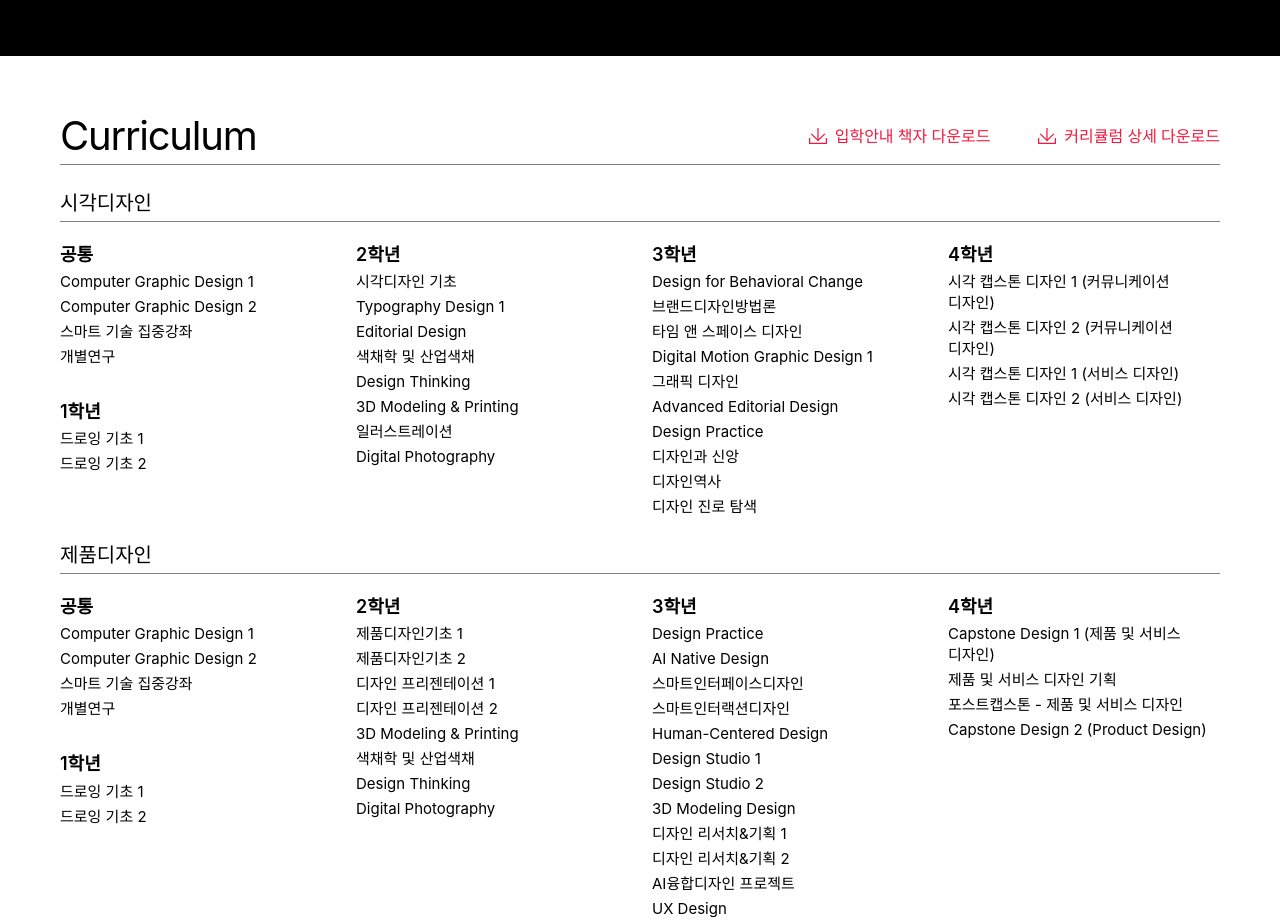
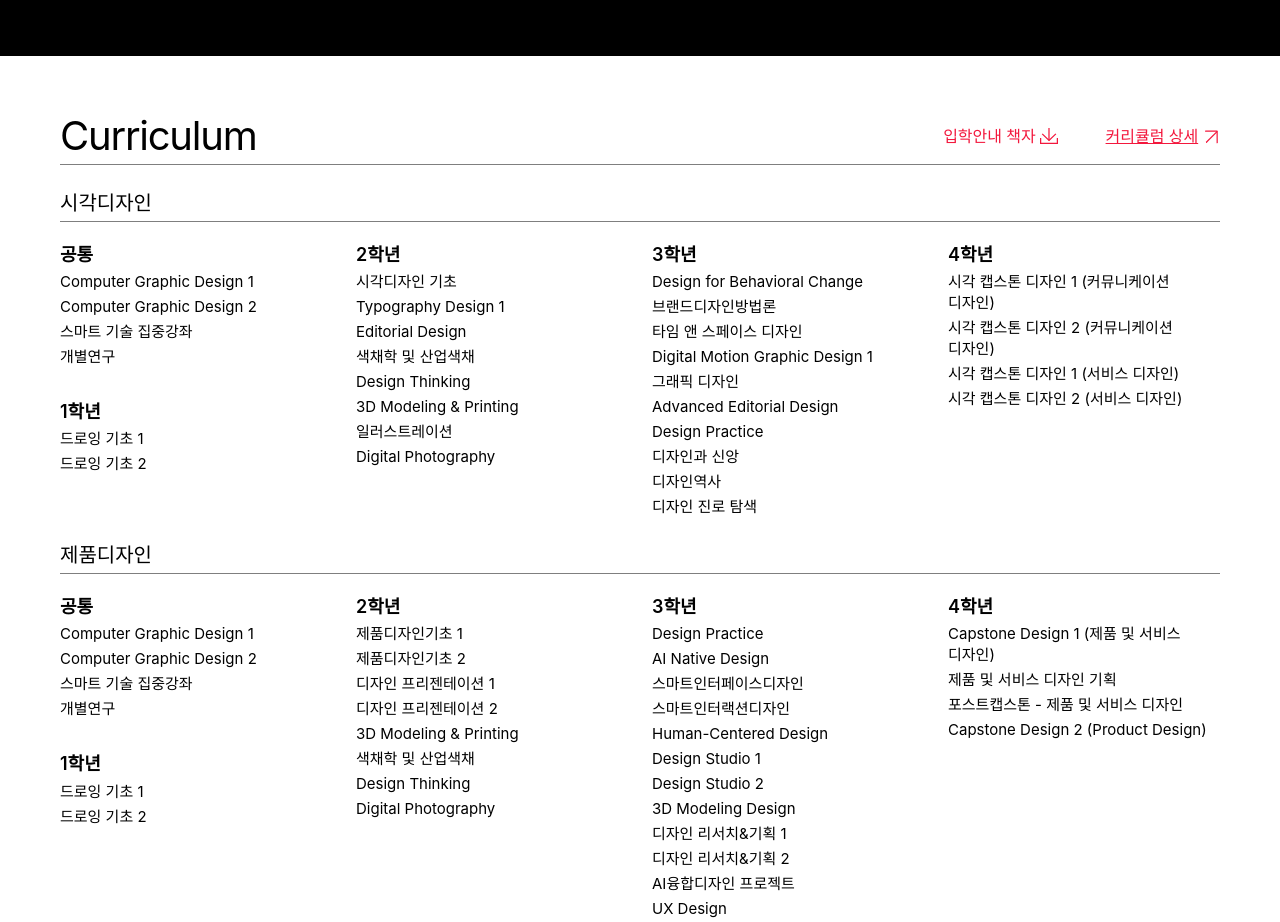
Before and after one commit to handong-ccd/hgu-ccd, a Next.js app: page / in a window 1280 px wide. Shown: the part 1060-1982 px from the top of the page. Built offline with nearby package versions, Linux system fonts and the light colour scheme; a web font is replaced by a local one.

Commit message:
feat : 커리큘럼 링크 문구·아이콘 변경

```diff
--- a/src/components/sections/Curriculum.tsx
+++ b/src/components/sections/Curriculum.tsx
@@ -3,30 +3,64 @@ import { getTracks } from "@/lib/api/curriculum";
 import { DOWNLOADS } from "@/data/site";
 import { SectionHeading } from "@/components/ui/SectionHeading";
 
+/** Figma 6:371 — ↓ 다운로드 아이콘 (17.846 × 16) */
+function DownloadIcon({ k }: { k: number }) {
+  return (
+    <img
+      src="/icons/download.svg"
+      alt=""
+      aria-hidden
+      className="block shrink-0"
+      width={17.846 * k}
+      height={16.615 * k}
+    />
+  );
+}
+
+/** Figma 171:6900 — 가로 화살표를 -45° 회전시킨 ↗ 아이콘 (17.846 × 16 박스) */
+function ExternalIcon({ k }: { k: number }) {
+  return (
+    <span aria-hidden className="relative block shrink-0" style={{ width: 17.846 * k, height: 16 * k }}>
+      <span
+        className="absolute flex items-center justify-center"
+        style={{ left: -2.86 * k, top: -3.07 * k, width: 23.634 * k, height: 23.634 * k }}
+      >
+        <span className="relative block -rotate-45" style={{ width: 16.323 * k, height: 17.101 * k }}>
+          <img
+            src="/icons/arrow-right-red.svg"
+            alt=""
+            className="absolute block max-w-none"
+            style={{ left: 0, top: "-2.54%", width: "105.32%", height: "105.09%" }}
+          />
+        </span>
+      </span>
+    </span>
+  );
+}
+
 function DownloadLinks({ variant }: { variant: "desktop" | "mobile" }) {
   const desktop = variant === "desktop";
+  const k = desktop ? 1 : 0.8125;
   return (
     <ul className={desktop ? "hidden shrink-0 items-start gap-12 md:flex" : "flex flex-col items-start gap-2 md:hidden"}>
-      {DOWNLOADS.map((item) => (
+      {DOWNLOADS.map((item) => {
+        const external = item.kind === "external";
+        return (
           <li key={item.label}>
             <a
               href={item.href}
-            download
-            className={`flex items-center font-medium whitespace-nowrap text-accent hover:opacity-70 ${
-              desktop ? "gap-2 text-[16px] leading-[1.4]" : "gap-1.5 text-[14px] leading-[1.4]"
+              {...(external ? { target: "_blank", rel: "noopener noreferrer" } : { download: true })}
+              className={`flex items-center gap-1 leading-[1.4] font-medium whitespace-nowrap text-accent hover:opacity-70 ${
+                desktop ? "text-[16px]" : "text-[14px]"
               }`}
             >
-            <img
-              src="/icons/download.svg"
-              alt=""
-              className="block shrink-0"
-              width={desktop ? 17.846 : 14.5}
-              height={desktop ? 16.615 : 13.5}
-            />
-            {item.label}
+              <span className={external ? "underline decoration-from-font" : undefined}>{item.label}</span>
+              {external ? <ExternalIcon k={k} /> : <DownloadIcon k={k} />}
+              {external && <span className="sr-only">(새 탭에서 열림)</span>}
             </a>
           </li>
-      ))}
+        );
+      })}
     </ul>
   );
 }
--- a/src/data/site.ts
+++ b/src/data/site.ts
@@ -14,10 +14,19 @@ export const SOCIAL_LINKS = {
   hgu: "https://www.handong.edu",
 } as const;
 
-// TODO: 실제 PDF 경로로 교체 (예: /files/admission-guide.pdf)
+/**
+ * 커리큘럼 섹션 링크
+ * - download: 파일 다운로드 (↓ 아이콘)
+ * - external: 새 탭으로 열기 (↗ 아이콘, 밑줄)
+ */
 export const DOWNLOADS = [
-  { label: "입학안내 책자 다운로드", href: "#" },
-  { label: "커리큘럼 상세 다운로드", href: "https://www.handong.edu/ext/bbs/pdf.dcp?doc=/dcp/editor/files/2026-2_08_CCD.pdf" },
+  // TODO: 입학안내 책자 PDF 경로로 교체 (예: /files/admission-guide.pdf)
+  { label: "입학안내 책자", href: "#", kind: "download" },
+  {
+    label: "커리큘럼 상세",
+    href: "https://www.handong.edu/ext/bbs/pdf.dcp?doc=/dcp/editor/files/2026-2_08_CCD.pdf",
+    kind: "external",
+  },
 ] as const;
 
 export const NETWORKS_HREF = "#";
```
Also changed, not shown: public/icons/arrow-right-red.svg (added). Lines whose indentation alone changed are shown as unchanged.
